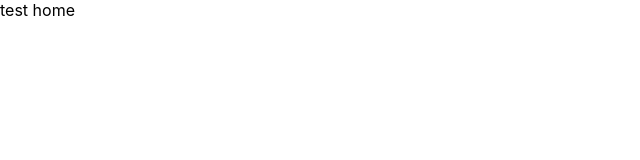
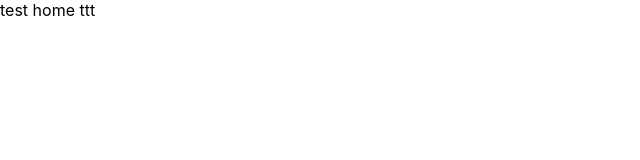
Before and after one commit to alan1111/i-sport-web, a React (Create React App) app: page / in a window 1280 px wide. Shown: the top 160 px of the page, without its empty margins (0-640 px from the left). Built offline with nearby package versions, Linux system fonts and the light colour scheme.

Commit message:
*add test ttt

```diff
--- a/src/pages/home/discern.jsx
+++ b/src/pages/home/discern.jsx
@@ -8,7 +8,7 @@ const Discern = (props) => {
 
   return (
     <div className={preCls}>
-      test home
+      test home ttt
     </div>
   );
 };
```
